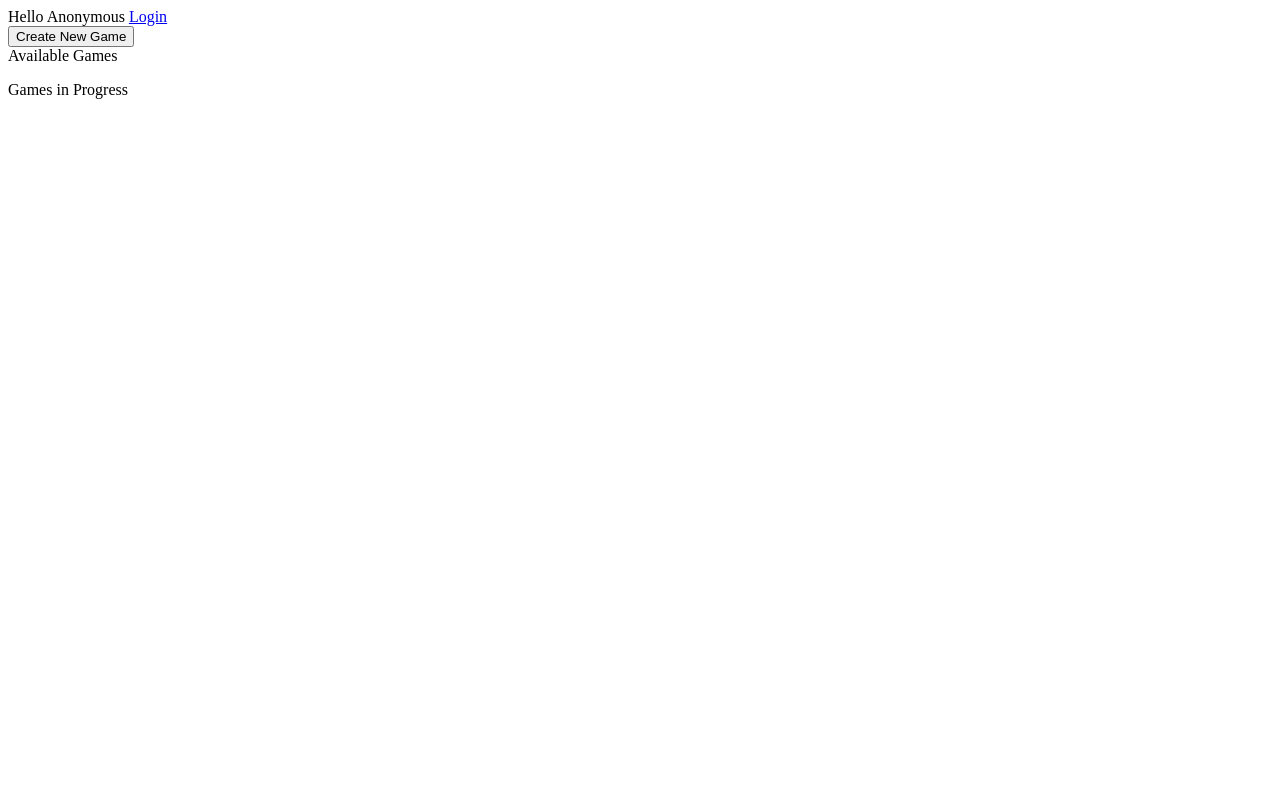
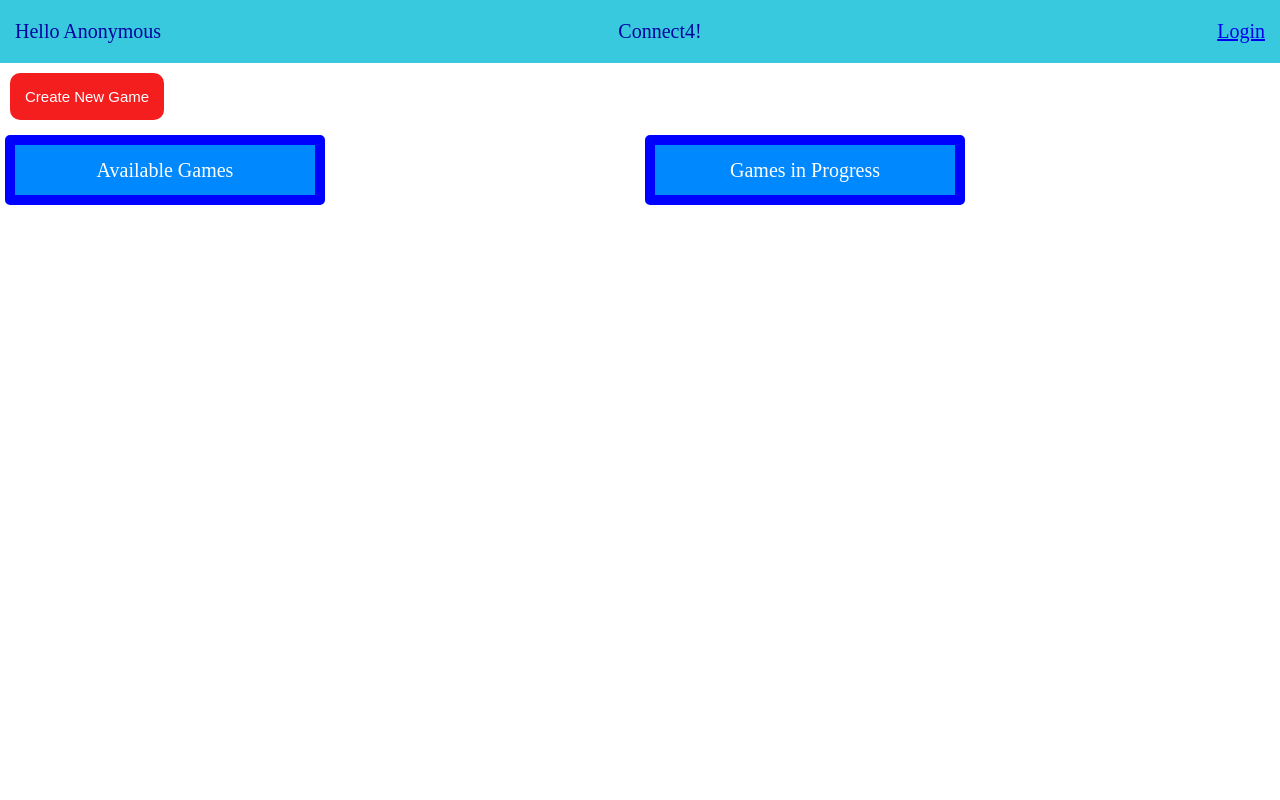
Before and after one commit to ozzy92/JaysConnect4, a Django app: page /connect4/games/ in a window 1280 px wide. Run offline with Django 3.2, Linux system fonts and the light colour scheme; data that the repository does not hold is empty.

Commit message:
Styling of games screen

```diff
--- a/connect4/static/connect4/games.js
+++ b/connect4/static/connect4/games.js
@@ -1,7 +1,7 @@
 
 function games_list_update(games, list) {
     console.log('Replacing ' + list);
-    $('#' + list).html(games);
+    $('#' + list).replaceWith(games);
 }
 
 function create_game() {
--- a/connect4/static/connect4/styles.css
+++ b/connect4/static/connect4/styles.css
@@ -0,0 +1,96 @@
+
+/* main */
+body {
+    margin: 0px;
+}
+
+/* header */
+div.header {
+    width: 100%;
+    padding: 20px;
+    background-color: #38c9de;
+    color: #01049e;
+    font-size: 20;
+    text-align: center;
+}
+
+span.headername {
+    position: absolute;
+    left: 15px;
+}
+span.headerlogin {
+    position: absolute;
+    right: 15px;
+}
+
+/* buttons */
+button {
+    background-color: #f51e1e;
+    font-size: 15;
+    color: white;
+    padding: 15px;
+    margin: 10px;
+    border: none;
+    border-radius: 10px;
+}
+button:hover {
+    background-color: #a20101;
+}
+
+/* games page game lists */
+div.games {
+    text-align: center;
+}
+
+div#available_games {
+    float: left;
+}
+
+div#running_games {
+    display: inline-block;
+}
+
+div#user_games {
+    float: right;
+}
+
+span.gamelisttitle {
+    display: block;
+    font-size: 20;
+    background-color: #0088FF;
+    color: #FFFFFF;
+    width: 100%;
+    line-height: 50px;
+}
+
+div.gamelist {
+    border: 10px solid #0000FF;
+    border-radius: 5px;
+    margin: 5px;
+    width: 300px;
+    text-align: center;
+}
+
+ul.gamelist {
+    list-style-type: none;
+    margin: 0px;
+    padding: 0px;
+}
+
+li.gamelist {
+    margin: 1px;
+    padding: 0px;
+}
+
+a.gamelist {
+    display: block;
+    padding: 10px;
+    margin: 0px;
+    text-decoration: none;
+    background-color: #ffb2f6;
+    color: #130075;
+}
+
+a:hover.gamelist {
+    background-color: #c126af;
+}
--- a/connect4/templates/connect4/game_list.html
+++ b/connect4/templates/connect4/game_list.html
@@ -1,8 +1,8 @@
-<div id="{{ list_id }}">
-    <span>{{ list_name }}</span>
-    <ul>
+<div class="gamelist" id="{{ list_id }}">
+    <span class="gamelisttitle">{{ list_name }}</span>
+    <ul class="gamelist">
         {% for game in games %}
-            <li id="{{ game.id }}"><a href="/connect4/play/{{ game.id }}">{{ game }}</a></li>
+            <li class="gamelist" id="{{ game.id }}"><a class="gamelist" href="/connect4/play/{{ game.id }}">{{ game }}</a></li>
         {% endfor %}
     </ul>
 </div>
--- a/connect4/templates/connect4/games.html
+++ b/connect4/templates/connect4/games.html
@@ -1,9 +1,11 @@
 {% include "./header.html" with title="Connect4: Games!" %}
 <script type="text/javascript" src="{{ STATIC_URL }}connect4/games.js"></script>
-<button onclick="create_game();">Create New Game</button>
+<div><button onclick="create_game();">Create New Game</button></div>
+<div class="games">
     {% include "./game_list.html" with list_id="available_games" list_name="Available Games" %}
     {% include "./game_list.html" with list_id="running_games" list_name="Games In Progress" %}
     {% if authenticated %}
         {% include "./game_list.html" with list_id="user_games" list_name="Your Previous Games" %}
     {% endif %}
     {% include "./footer.html" %}
+</div>
--- a/connect4/templates/connect4/header.html
+++ b/connect4/templates/connect4/header.html
@@ -7,11 +7,14 @@
         <link rel="stylesheet" type="text/css" href="{{ STATIC_URL }}connect4/styles.css">
     </head>
     <body>
-        <div>
-            <span>Hello {{ user }}</span>
-            {% if authenticated %}
-                <span><a href="/accounts/logout?next=/">Logout</a></span>
-            {% else %}
-                <span><a href="/accounts/login?next=/">Login</a></span>
-            {% endif %}
+        <div class="header">
+            <span class="headername">Hello {{ user }}</span>
+            <span class="headertitle">Connect4!</span>
+            <span class="headerlogin">
+                {% if authenticated %}
+                    <a href="/accounts/logout?next=/">Logout</a>
+                {% else %}
+                    <a href="/accounts/login?next=/">Login</a>
+                {% endif %}
+            </span>
         </div>
```
Lines whose indentation alone changed are shown as unchanged.
